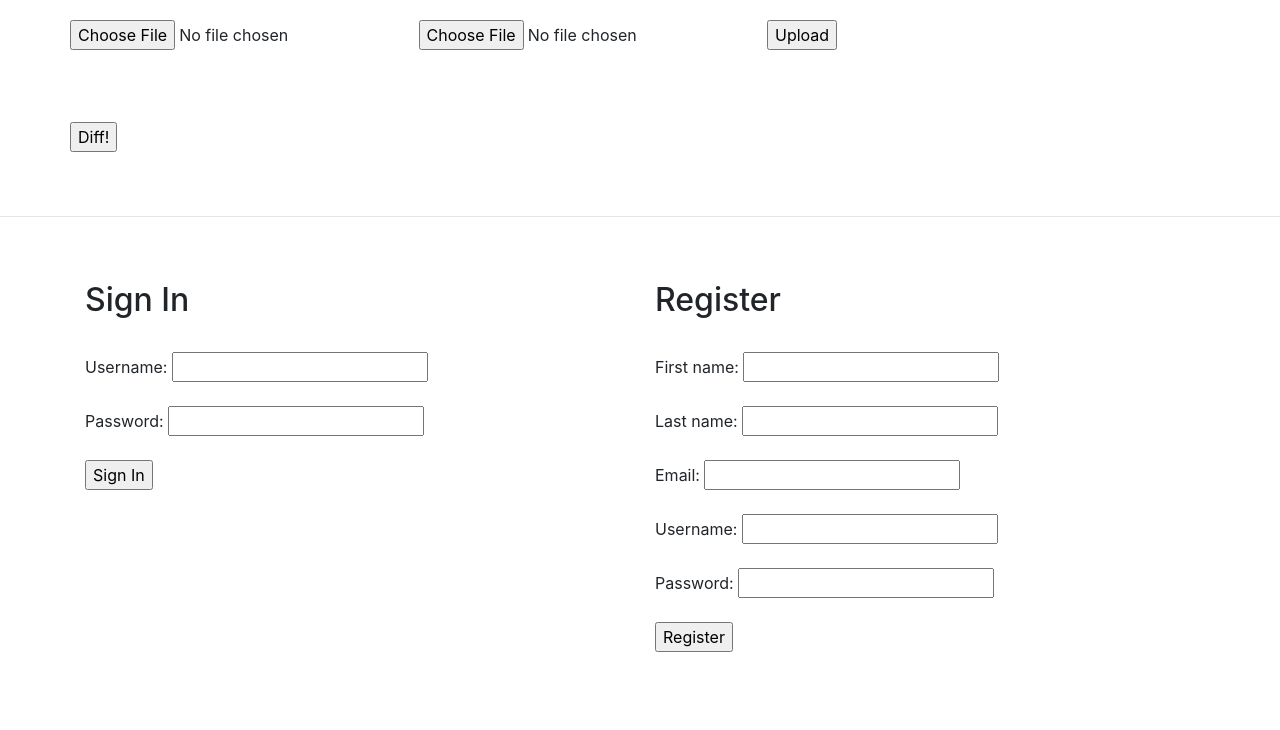
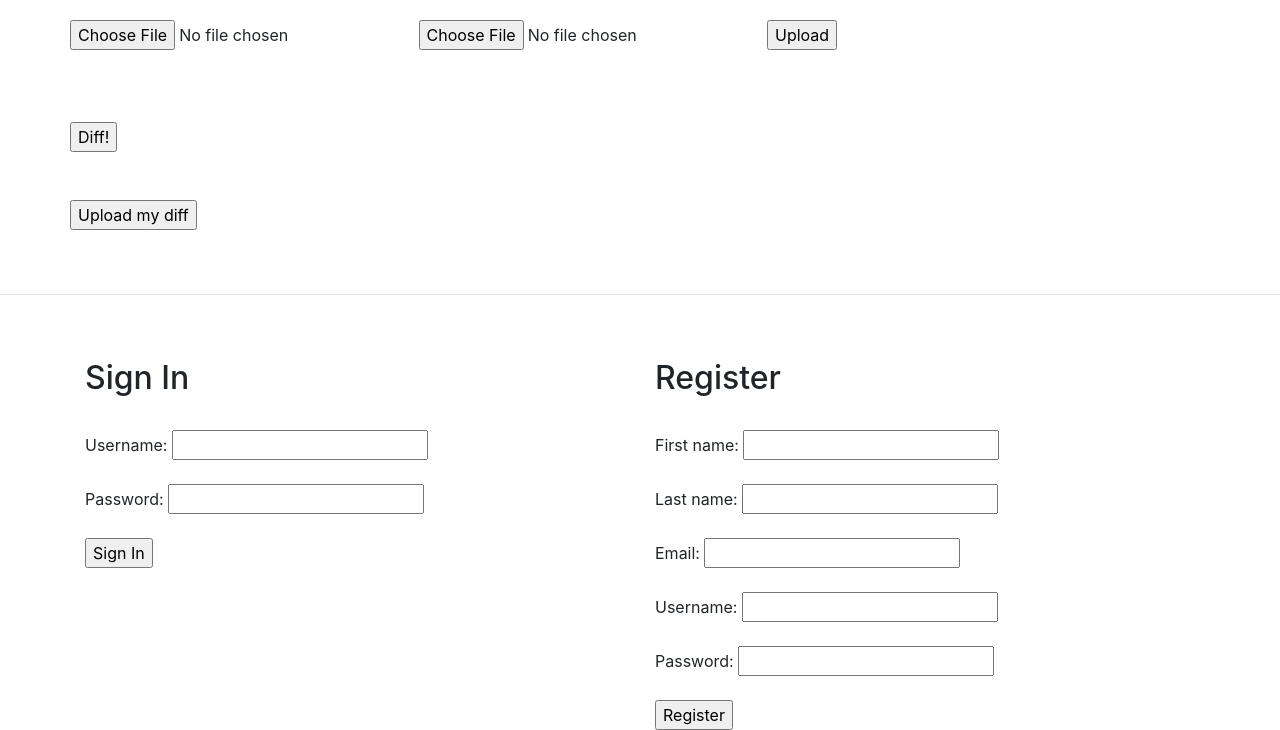
Before and after one commit to mulloverit/hba-main-proj, a Flask app: page / in a window 1280 px wide. Shown: the part 187-917 px from the top of the page. Before the commit the page ends 839 px from the top, so only its background shows below. Run offline with Flask 2, Linux system fonts and the light colour scheme; some libraries are stand-ins or nearby versions.

Commit message:
adds diff upload submission

```diff
--- a/templates/index.html
+++ b/templates/index.html
@@ -25,6 +25,11 @@
             <br>
             <form action="/submit-diff-request" method="POST" enctype="multipart/form-data">
                 <input type="submit" name="diff-input-imgs" value="Diff!">
+            </form>
+            <br>
+            <br>
+            <form action="/upload-diff" method="POST" enctype="multipart/form-data">
+                <input type="submit" name="diff-input-imgs" value="Upload my diff">
             </form>
         </div>
     </div>
```
